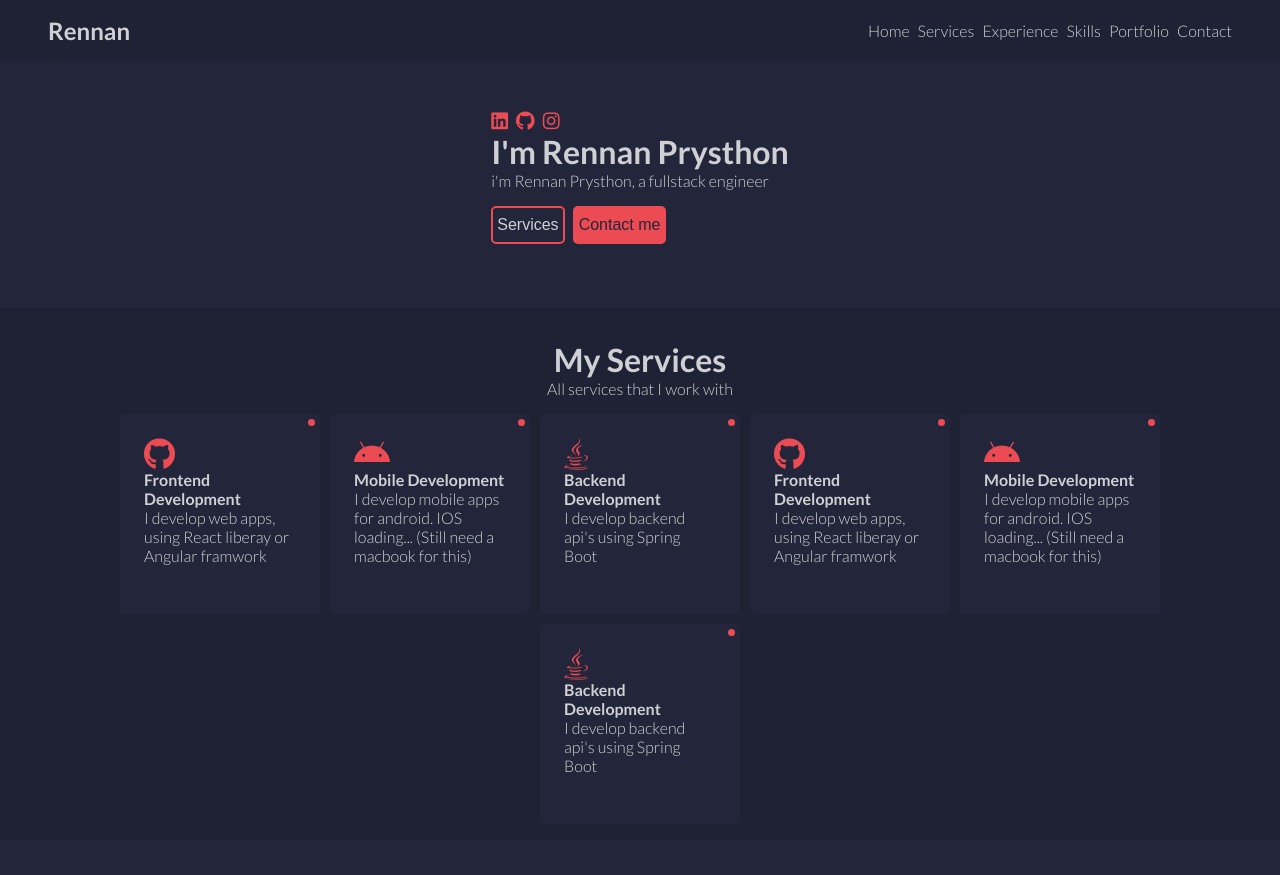
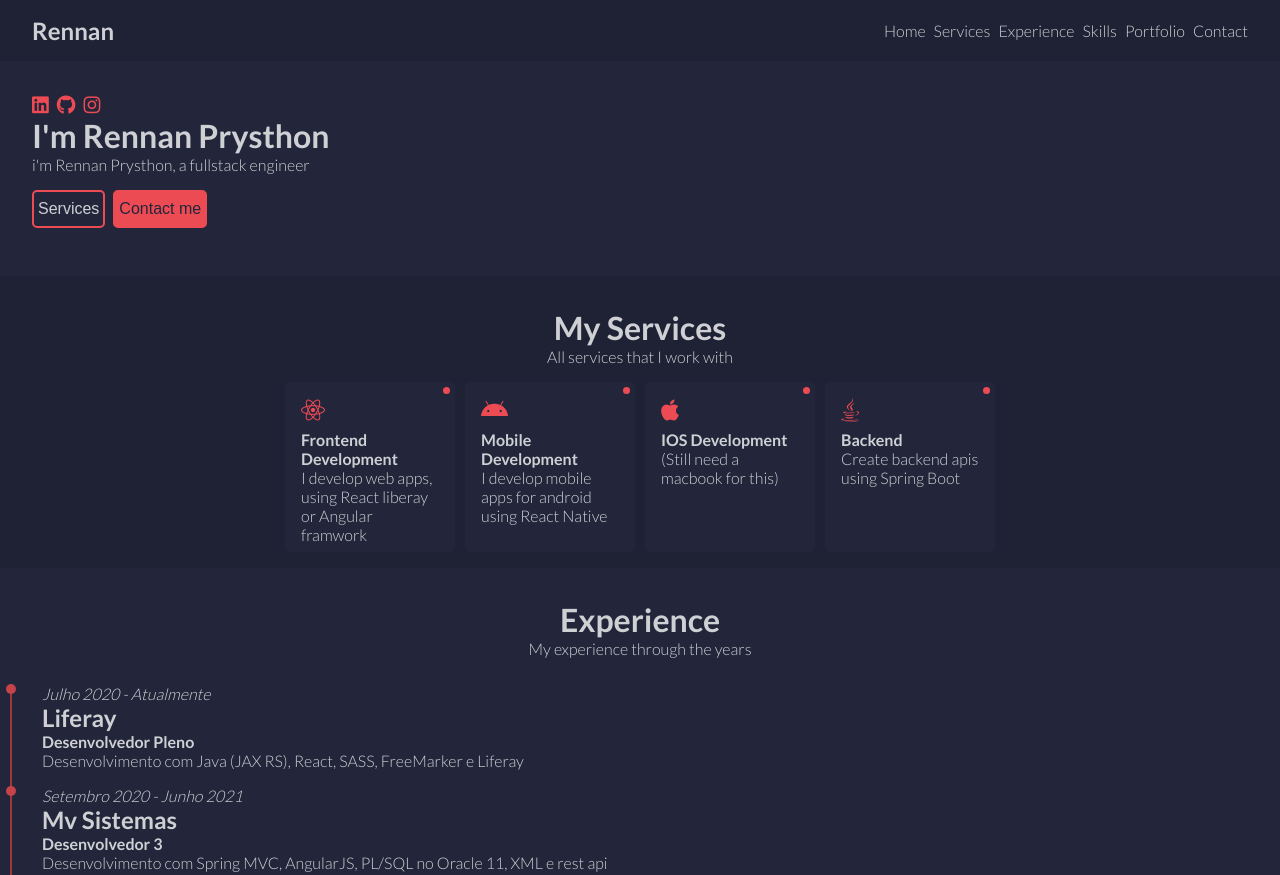
Before and after one commit to RennanPrysthon/web-resume, a plain HTML site: page index.html in a window 1280 px wide. Shown: the top 875 px of the page. Drawn offline with Linux system fonts and the light colour scheme.

Commit message:
fix: style on mobile

```diff
--- a/css/styles.css
+++ b/css/styles.css
@@ -17,7 +17,7 @@ body {
 
 nav {
   background-color: #1f2235;
-  padding: 1rem 3rem;
+  padding: 1rem 2rem;
   display: flex;
   justify-content: space-between;
   align-items: center;
@@ -35,12 +35,22 @@ nav ul {
   gap: 0.5rem;
 }
 
+@media only screen and (max-width: 768px) {
+  nav ul {
+    display: none;
+  }
+}
+
 .header {
   display: flex;
   flex-direction: column;
   background-color: #23263a;
-  padding: 3rem;
+  padding: 2rem;
   align-items: center;
+}
+
+.header div {
+  width: 100%;
 }
 
 .header div ul {
@@ -92,7 +102,7 @@ li {
 }
 
 .services {
-  padding: 1rem 3rem;
+  padding: 1rem 2rem;
   flex-direction: column;
   background-color: #1f2235;
   display: flex;
@@ -100,7 +110,7 @@ li {
 }
 
 .services header {
-  padding: 1rem 0;
+  padding: 1rem;
   text-align: center;
   color: #cfd0d4;
 }
@@ -110,11 +120,9 @@ li {
 }
 
 .services ul {
-  margin: 0 auto;
   display: flex;
   flex-wrap: wrap;
   gap: 10px;
-  align-items: center;
   justify-content: center;
 }
 
@@ -122,11 +130,11 @@ li {
   position: relative;
   border-radius: 5px;
   background-color: #23263a;
-  flex: 0 1 200px;
-  padding: 1.5rem;
+  flex: 0 1 170px;
+  padding: 1rem;
   display: flex;
   flex-direction: column;
-  height: 200px;
+  height: 170px;
   user-select: none;
   color: #cfd0d4;
 }
@@ -163,7 +171,8 @@ li {
 
 .services ul li i {
   color: #ed4b54;
-  font-size: 2rem;
+  font-size: 1.5rem;
+  margin-bottom: 0.5rem;
 }
 
 .services ul li p {
@@ -171,7 +180,7 @@ li {
 }
 
 .experience {
-  padding: 3rem;
+  padding: 1rem 2rem;
   background-color: #23263a;
   color: #cfd0d4;
   display: flex;
@@ -179,6 +188,7 @@ li {
 }
 
 .experience header {
+  padding: 1rem;
   text-align: center;
 }
 
--- a/index.html
+++ b/index.html
@@ -52,7 +52,7 @@
     </header>
     <ul>
       <li>
-        <i class="fab fa-github"></i>
+        <i class="fab fa-react"></i>
         <h3>Frontend Development</h3>
         <p>
           I develop web apps, using React
@@ -63,36 +63,20 @@
         <i class="fab fa-android"></i>
         <h3>Mobile Development</h3>
         <p>
-          I develop mobile apps for android. IOS loading... (Still need a
-          macbook for this)
+          I develop mobile apps for android using React Native
         </p>
       </li>
       <li>
-        <i class="fab fa-java"></i>
-        <h3>Backend Development</h3>
-        <p>I develop backend api's using Spring Boot</p>
-      </li>
-      <li>
-        <i class="fab fa-github"></i>
-        <h3>Frontend Development</h3>
-        <p>
-          I develop web apps, using React
-          liberay or Angular framwork
-        </p>
-      </li>
-      <li>
-        <i class="fab fa-android"></i>
-        <h3>Mobile Development</h3>
-        <p>
-          I develop mobile apps for android. IOS loading... (Still need a
-          macbook for this)
-        </p>
+        <i class="fab fa-apple"></i>
+        <h3>IOS Development</h3>
+        <p>(Still need a macbook for this)</p>
       </li>
       <li>
         <i class="fab fa-java"></i>
-        <h3>Backend Development</h3>
-        <p>I develop backend api's using Spring Boot</p>
+        <h3>Backend</h3>
+        <p>Create backend apis using Spring Boot</p>
       </li>
+
     </ul>
   </section>
   <section class="experience">
```
